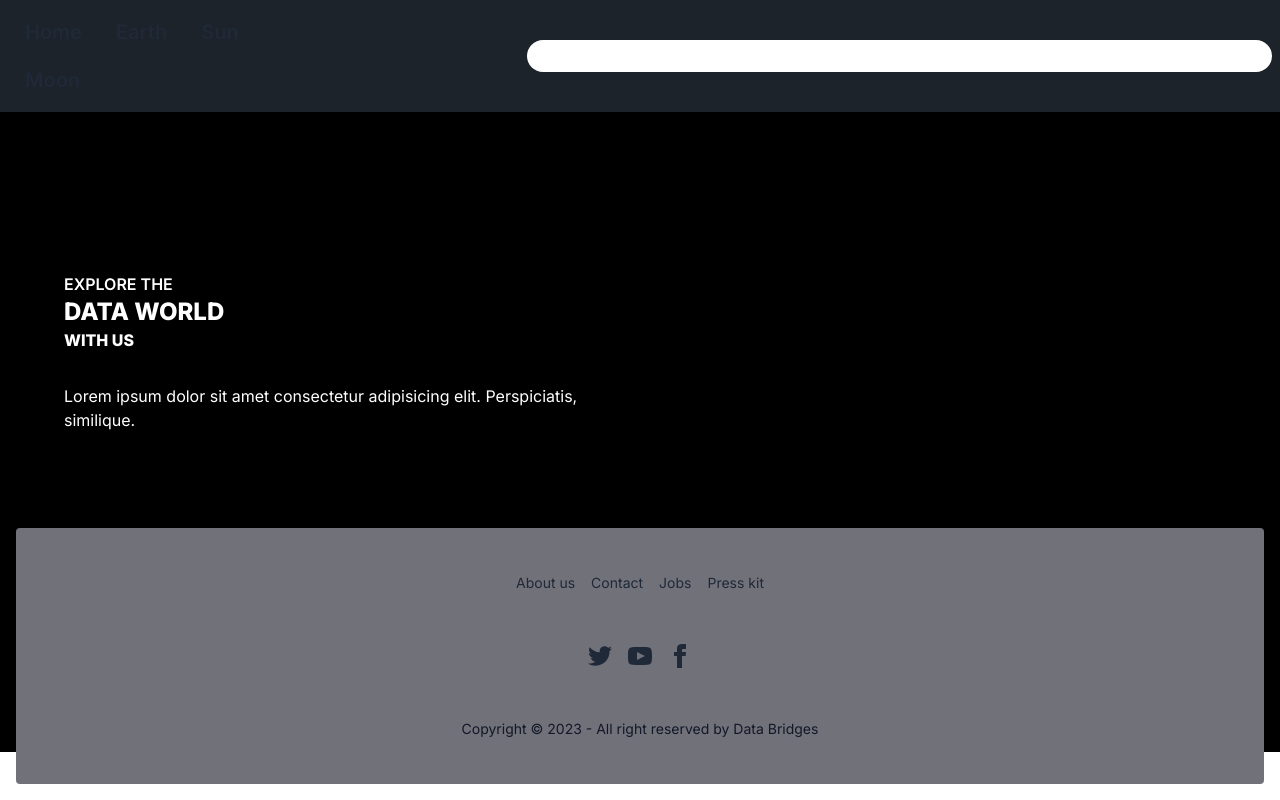
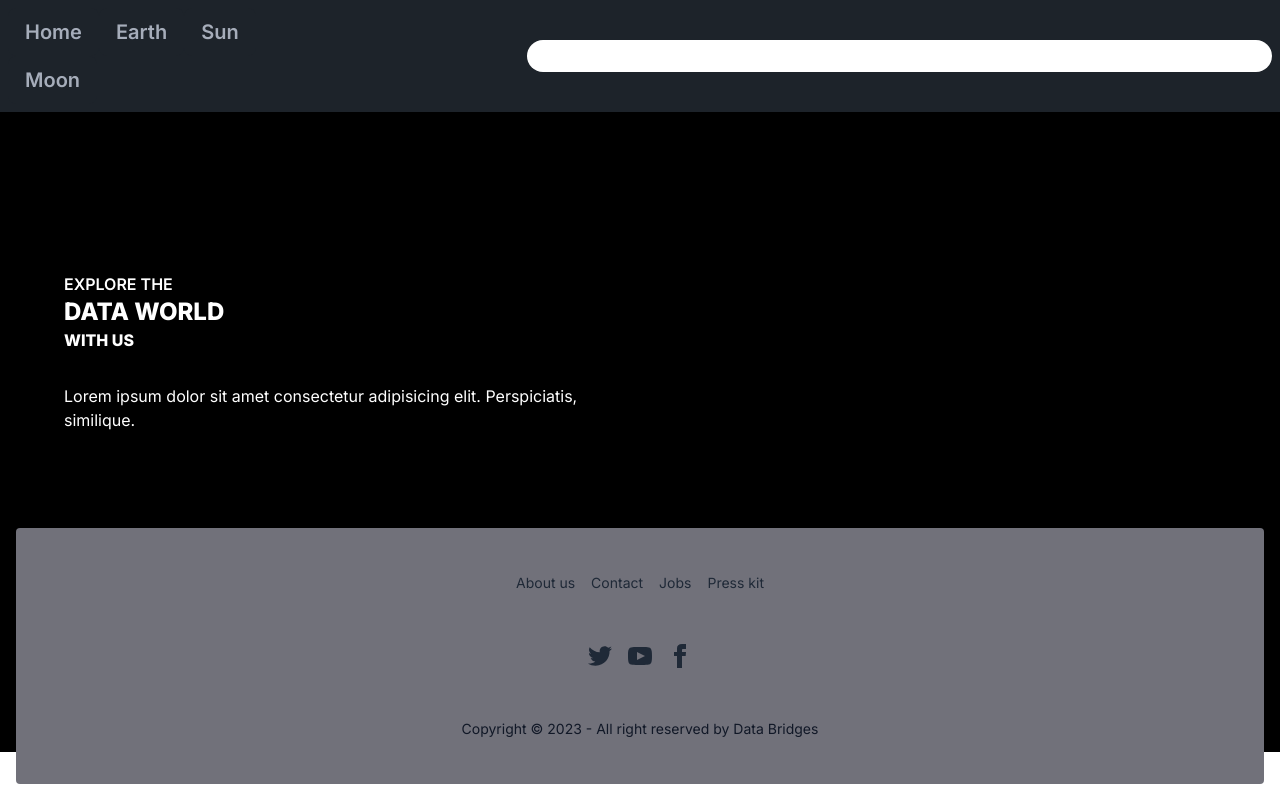
Before and after one commit to bhattaraisushma/DataB, a Next.js app in the folder frontend/: page / in a window 1280 px wide. Shown: the top 800 px of the page. Built offline with nearby package versions, Linux system fonts and the light colour scheme.

Commit message:
normal mode

```diff
--- a/frontend/app/components/Navbar.js
+++ b/frontend/app/components/Navbar.js
@@ -11,10 +11,10 @@ const Navbar = () => {
       <div className="navbar  bg-[#1d232a]">
   <div className="flex justify-between">
     <div>
-    <a className="btn btn-ghost bg-[#1d232a] hover:bg-[#383f47] normal-case text-xl">Home</a>
-    <a className="btn btn-ghost bg-[#1d232a] hover:bg-[#383f47] normal-case text-xl">Earth</a>
-    <a className="btn btn-ghost bg-[#1d232a] hover:bg-[#383f47] normal-case text-xl">Sun</a>
-    <a className="btn btn-ghost bg-[#1d232a] hover:bg-[#383f47] normal-case text-xl">Moon</a>
+    <a className="text-[#a6adba] btn btn-ghost bg-[#1d232a] hover:bg-[#383f47] normal-case text-xl">Home</a>
+    <a className="text-[#a6adba] btn btn-ghost bg-[#1d232a] hover:bg-[#383f47] normal-case text-xl">Earth</a>
+    <a className="text-[#a6adba] btn btn-ghost bg-[#1d232a] hover:bg-[#383f47] normal-case text-xl">Sun</a>
+    <a className="text-[#a6adba] btn btn-ghost bg-[#1d232a] hover:bg-[#383f47] normal-case text-xl">Moon</a>
     </div>
     <input type ="text" className=" text-[1rem] text-right pr-[5rem] text ml-[13rem] h-[2rem] w-[50rem] rounded-[12rem]" onChange={(e)=> change_seach(e.target.value)}/>
     <p className='text-[2rem] absolute ml-[81rem]'> <AiOutlineSearch/></p>
```
